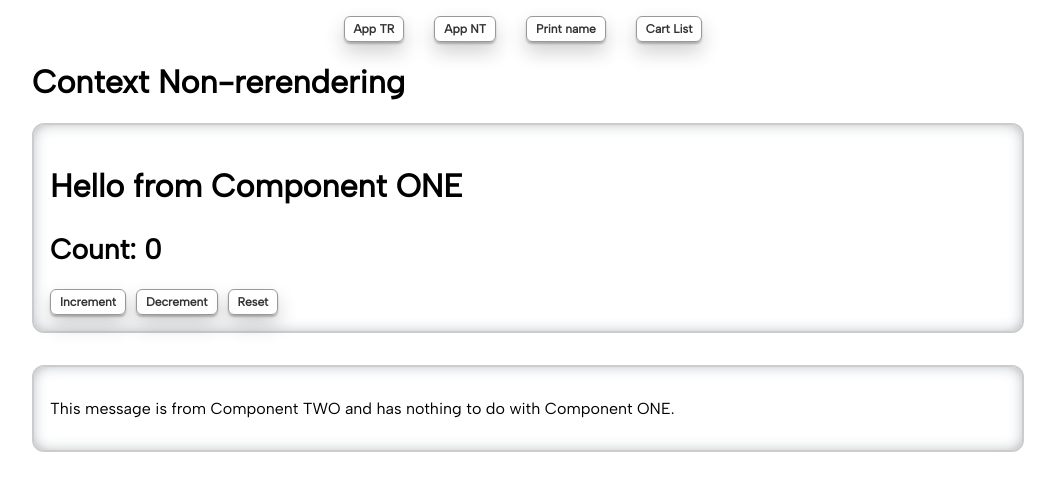
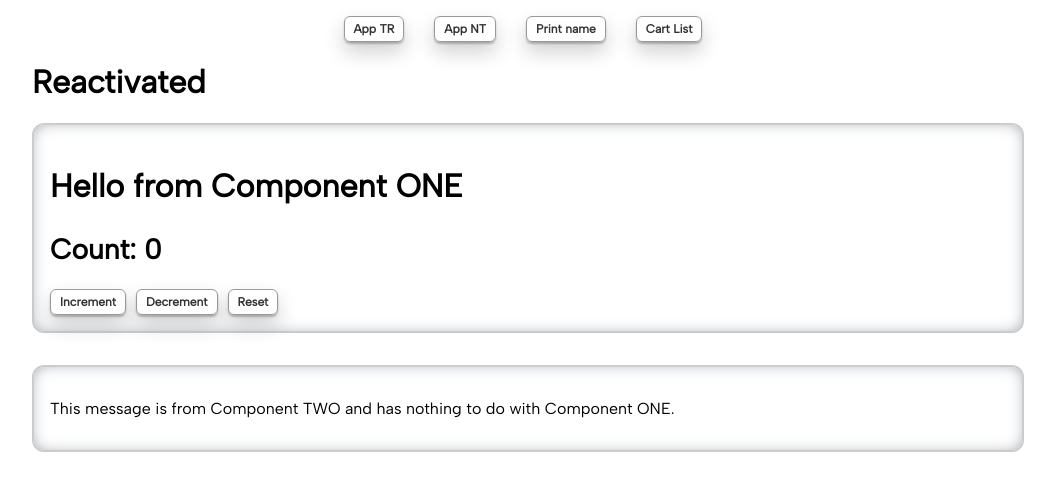
Before and after one commit to nitinsuri/react-contextapi-issues, a React (Create React App) app: page /appnt in a window 1280 px wide. Shown: the top 490 px of the page, without its empty margins (112-1167 px from the left). Built offline with nearby package versions, Linux system fonts and the light colour scheme.

Commit message:
3 files modified, 1 added, 1 deleted

```diff
--- a/src/App.jsx
+++ b/src/App.jsx
@@ -8,7 +8,7 @@ function App() {
   const [countOne, setCountOne] = useState(0);
   return (
     <>
-      <h1>Context Rerendering</h1>
+      <h1>Reactivated</h1>
       <AppContext.Provider value={[countOne, setCountOne]}>
         <ComponentThree />
         <ComponentFour />
--- a/src/AppNT.jsx
+++ b/src/AppNT.jsx
@@ -7,7 +7,7 @@ import './styles.scss';
 function AppNT() {
   return (
     <>
-      <h1>Context Non-rerendering</h1>
+      <h1>Reactivated</h1>
       <AppProvider>
         <ComponentOne />
         <ComponentTwo />
--- a/src/OptiName.jsx
+++ b/src/PrintName.jsx
@@ -1,5 +1,5 @@
 import React, { useState, useEffect } from 'react';
-export default function OptiName() {
+export default function PrintName() {
   const [firstName, setFirstName] = useState('');
   const [lastName, setLastName] = useState('');
   const [fullName, setFullName] = useState('');
--- a/src/index.js
+++ b/src/index.js
@@ -4,7 +4,7 @@ import { BrowserRouter, Routes, Route } from 'react-router-dom';
 import Nav from './Nav';
 import App from './App';
 import AppNT from './AppNT';
-import OptiName from './OptiName';
+import PrintName from './PrintName';
 import Cart from './Cart';
 
 const root = createRoot(document.getElementById('app'));
@@ -16,7 +16,7 @@ root.render(
       <Routes>
         <Route path="/" element={<App />} />
         <Route path="/appnt" element={<AppNT />} />
-        <Route path="/printname" element={<OptiName />} />
+        <Route path="/printname" element={<PrintName />} />
         <Route path="/cart" element={<Cart />} />
       </Routes>
     </BrowserRouter>
```
